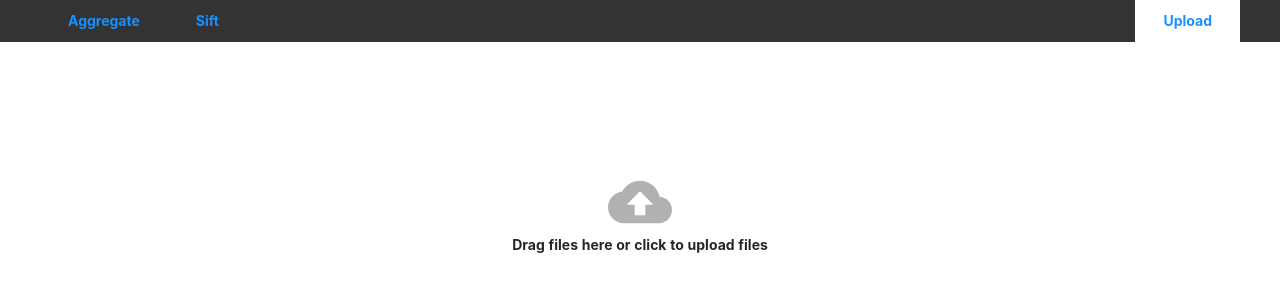
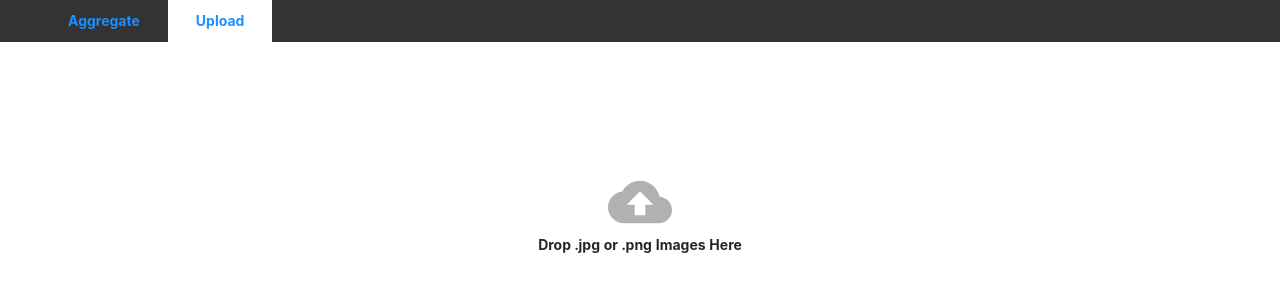
Before and after one commit to quilime/sift.elev.us-app, a React (Create React App) app: page /upload in a window 1280 px wide. Shown: the top 300 px of the page. Built offline with nearby package versions, Linux system fonts and the light colour scheme.

Commit message:
Working on UI

```diff
--- a/src/App.js
+++ b/src/App.js
@@ -11,7 +11,6 @@ function App() {
       <Banner/>
       <Switch>
         <Route exact path="/"/>
-        <Route exact path="/sift"/>
         <Route exact path="/upload" render={(props) => (
           <Upload />
         )} />
--- a/src/components/Banner.js
+++ b/src/components/Banner.js
@@ -25,26 +25,14 @@ const Flex = styled.div `
     &.active {
       background: #fff;
     }
-    &.upload {
-      margin-left: auto;
-    }
-  }
-  .T {
-    font-weight:bold;
   }
 `;
 
 const Banner = ({ setModalEvent }) => (
   <Wrapper>
     <Flex>
-      <NavLink className="T" to={`/`} exact>Aggregate</NavLink>
-      <NavLink to={`/sift`} exact>Sift</NavLink>
-      <NavLink
-        className="upload"
-        to={`/upload`}
-      >
-        Upload
-      </NavLink>
+      <NavLink to={`/`} exact>Aggregate</NavLink>
+      <NavLink to={`/upload`} exact>Upload</NavLink>
     </Flex>
   </Wrapper>
 );
--- a/src/components/Dropzone.js
+++ b/src/components/Dropzone.js
@@ -64,6 +64,25 @@ class Dropzone extends Component {
 
   render() {
 
+    const Title = styled.div `
+      display:block;
+      text-align:center;
+      font-weight:bold;
+    `;
+
+    const DropzoneElem = styled.div `
+      position:absolute;
+      top:3em;
+      left:0;
+      align-items: center;
+      justify-content: center;
+      width:100%;
+      height: calc(100% - 3em);
+      height: -moz-calc(100% - 3em);
+      height: -webkit-calc(100% - 3em);
+      height: -o-calc(100% - 3em);
+    `;
+
     return (
       <DropzoneElem
         onDragOver={this.onDragOver}
@@ -97,30 +116,13 @@ class Dropzone extends Component {
           src="baseline-cloud_upload-24px.svg"
         />
         <Title>
-          Drag files here or click to upload files
+          Drop .jpg or .png Images Here
         </Title>
       </DropzoneElem>
     );
   }
 }
 
-const Title = styled.div `
-  display:block;
-  text-align:center;
-  font-weight:bold;
-`;
 
-const DropzoneElem = styled.div `
-  position:absolute;
-  top:3em;
-  left:0;
-  align-items: center;
-  justify-content: center;
-  width:100%;
-  height: calc(100% - 3em);
-  height: -moz-calc(100% - 3em);
-  height: -webkit-calc(100% - 3em);
-  height: -o-calc(100% - 3em);
-`;
 
 export default Dropzone;
```
